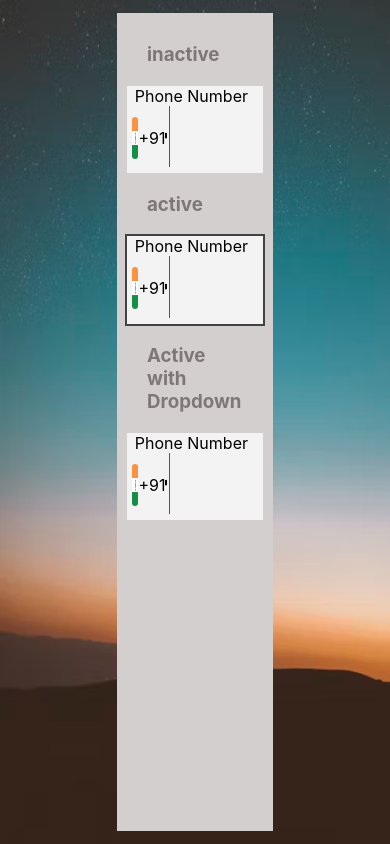
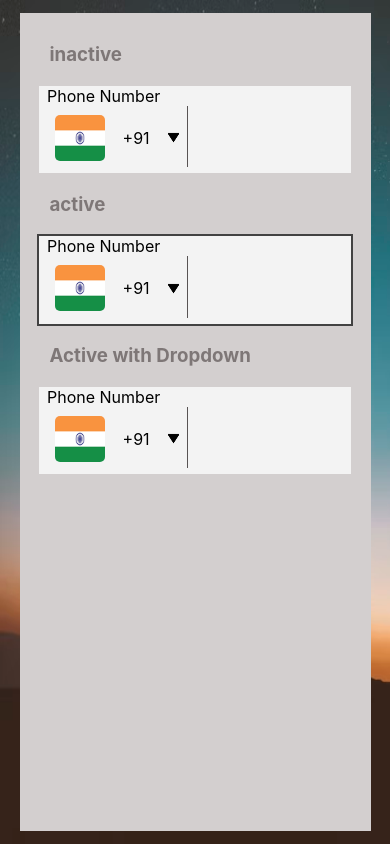
Before and after one commit to Saishubhakar/Internship-Assignment, a React (Create React App) app: page / in a window 390 px wide. Built offline with nearby package versions, Linux system fonts and the light colour scheme.

Commit message:
website's responsiveness

```diff
--- a/src/App.css
+++ b/src/App.css
@@ -82,7 +82,7 @@
 
 
 .flag {
-    width: 34%;
+    width: 33%;
     height: 5vh;
     border-radius: 5px;
     background-image: url("./Images/flag.jpg");
@@ -156,12 +156,12 @@
 }
 
 .options:hover {
-    background-color: #e2dcdca4;
+    background-color: #e2dcdccb;
 }
 
 .optionsflag {
     margin: 0px 10px 0px 5px;
-    width: 43%;
+    width: 42%;
 }
 
 
@@ -196,3 +196,54 @@
 .active {
     box-shadow: 0px 0px 0px 2px #000000;
 }
+
+
+/* Making the website reponsive */
+
+@media screen and (max-width:900px) {
+    .container{
+        width: 90vw;
+    }
+
+    .contact{
+        width: 80vw;
+    }
+
+    .stateli{
+        width: 32vw;
+        margin: 0px;
+    }
+
+    .stateul{
+        width: 26vw;
+    }
+
+    .numberinput{
+        width: 38vw;
+    }
+
+    .arrowDown{
+        width: 3vw;
+        margin: 0px;
+    }
+
+    .arrowUp{
+        width: 3vw;
+        margin: 0px;
+    }
+
+    .flag{
+        width: 40%;
+        height: 5.5vh;
+    }
+
+    .options{
+        margin-left: -10px;
+    }
+
+    .optionsflag{
+        width: 44%;
+        height: 5.4vh;
+    }
+
+}
```
